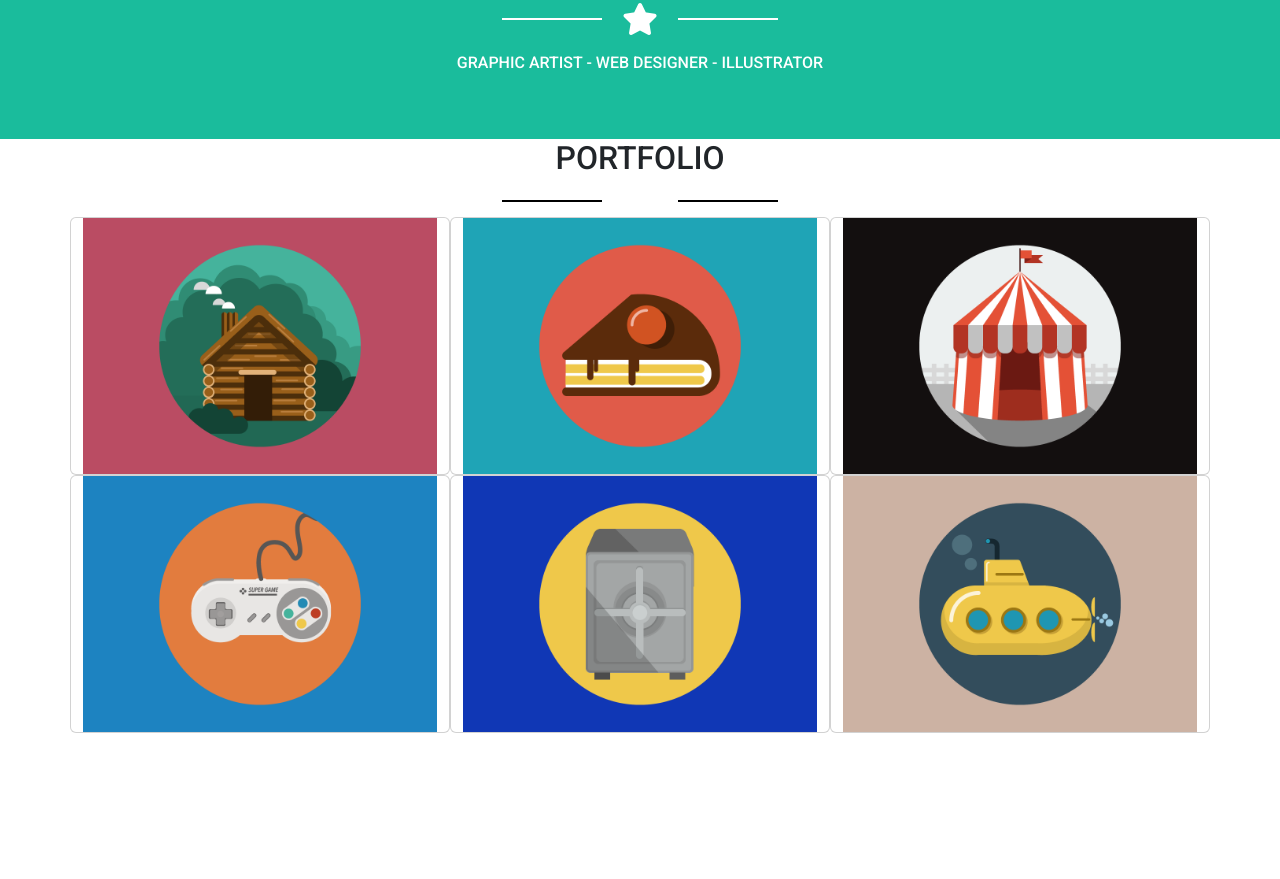
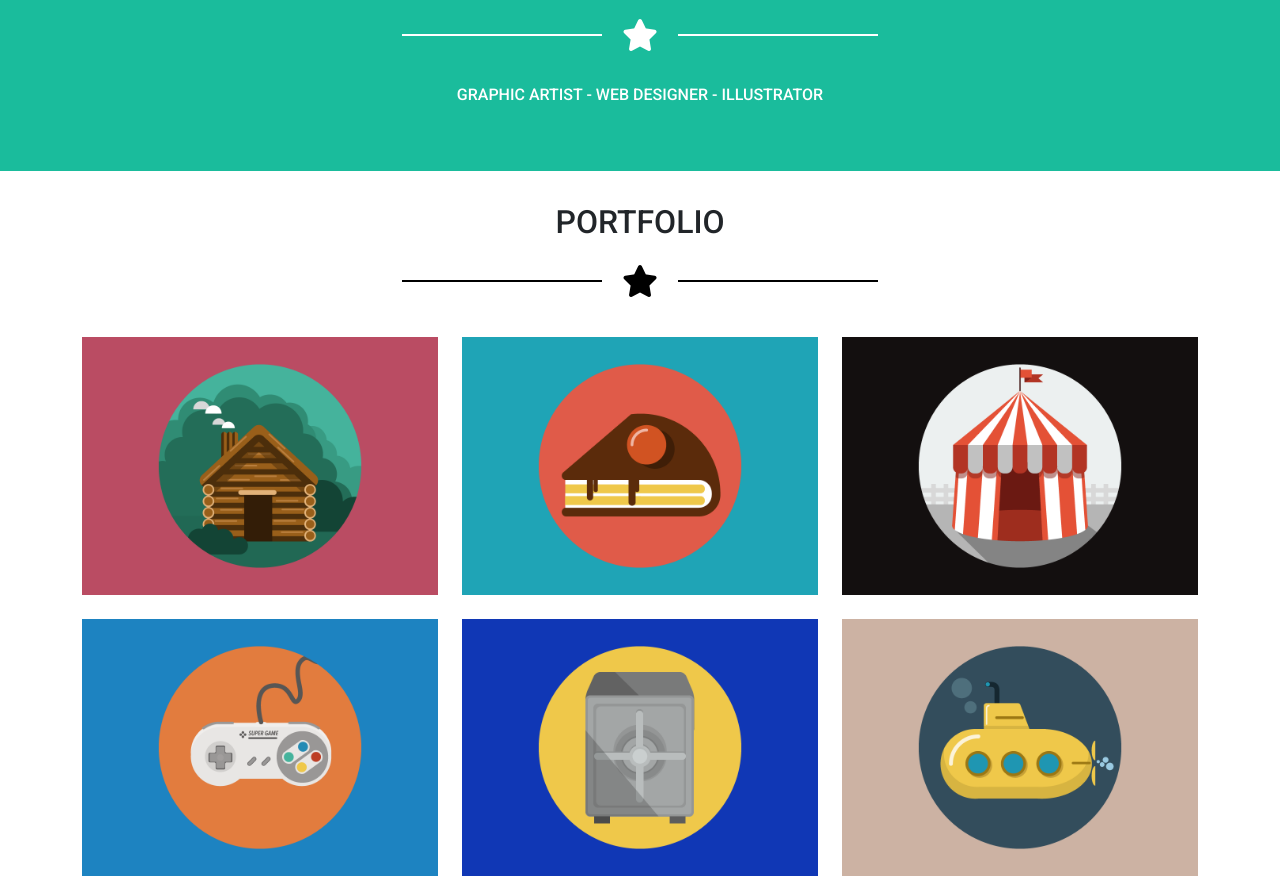
Before and after one commit to GabrieleSalati/html-css-bootstrap-freelancer, a plain HTML site: page index.html in a window 1280 px wide. Shown: the part 349-1228 px from the top of the page. Drawn offline with nearby package versions, Linux system fonts and the light colour scheme.

Commit message:
Portfolio complete

```diff
--- a/css/style.css
+++ b/css/style.css
@@ -28,7 +28,7 @@ p {
 
 .line {
     height: 2px;
-    width: 100px;
+    width: 200px;
     background-color: white;
     display: inline-block;
     vertical-align: middle;
@@ -37,17 +37,25 @@ p {
 
 .line-dark {
     height: 2px;
-    width: 100px;
+    width: 200px;
     background-color: black;
     display: inline-block;
     vertical-align: middle;
     margin: 0 1rem;
 }
 
-.fa-star {
+.bright-star {
     color: white;
     vertical-align: middle;
     font-size: 2rem;
+    padding: 1rem 0;
+}
+
+.dark-star {
+    color: black;
+    vertical-align: middle;
+    font-size: 2rem;
+    padding: 1rem 0;
 }
 
 /* HEADER STYLE */
@@ -78,11 +86,15 @@ p {
 /* PORTFOLIO */
 
 .portfolio {
-    min-height: 800px;
+    padding: 2rem 0;
 }
 
 .port {
     text-align: center;
+}
+
+.card {
+    border: 0px;
 }
 
 /* ABOUT */
--- a/index.html
+++ b/index.html
@@ -48,7 +48,7 @@
                 <img class="avatar" src="./img/avatar.svg" alt="avatar">
                 <h1>START BOOTSTRAP</h1>
                 <div class="line"></div>
-                <i class="fa-solid fa-star"></i>
+                <i class="fa-solid fa-star bright-star"></i>
                 <div class="line"></div>
                 <p>GRAPHIC ARTIST - WEB DESIGNER - ILLUSTRATOR</p>
             </div>
@@ -58,15 +58,15 @@
             <div class="container port">
                 <h2>PORTFOLIO</h2>
                 <div class="line-dark"></div>
-                <i class="fa-solid fa-star"></i>
+                <i class="fa-solid fa-star dark-star"></i>
                 <div class="line-dark"></div>
                 <div class="row justify-content-between">
-                    <div class="col-lg-4 col-md-6 col-sm-12 card"><img src="./img/cabin.png" alt="cabin"></div>
-                    <div class="col-lg-4 col-md-6 col-sm-12 card"><img src="./img/cake.png" alt="cake"></div>
-                    <div class="col-lg-4 col-md-6 col-sm-12 card"><img src="./img/circus.png" alt="circus"></div>
-                    <div class="col-lg-4 col-md-6 col-sm-12 card"><img src="./img/game.png" alt="game"></div>
-                    <div class="col-lg-4 col-md-6 col-sm-12 card"><img src="./img/safe.png" alt="safe"></div>
-                    <div class="col-lg-4 col-md-6 col-sm-12 card"><img src="./img/submarine.png" alt="submarine"></div>
+                    <div class="col-lg-4 col-md-6 col-sm-12 card g-4"><img src="./img/cabin.png" alt="cabin"></div>
+                    <div class="col-lg-4 col-md-6 col-sm-12 card g-4"><img src="./img/cake.png" alt="cake"></div>
+                    <div class="col-lg-4 col-md-6 col-sm-12 card g-4"><img src="./img/circus.png" alt="circus"></div>
+                    <div class="col-lg-4 col-md-6 col-sm-12 card g-4"><img src="./img/game.png" alt="game"></div>
+                    <div class="col-lg-4 col-md-6 col-sm-12 card g-4"><img src="./img/safe.png" alt="safe"></div>
+                    <div class="col-lg-4 col-md-6 col-sm-12 card g-4"><img src="./img/submarine.png" alt="submarine"></div>
                 </div>
             </div>
         </section>
```
